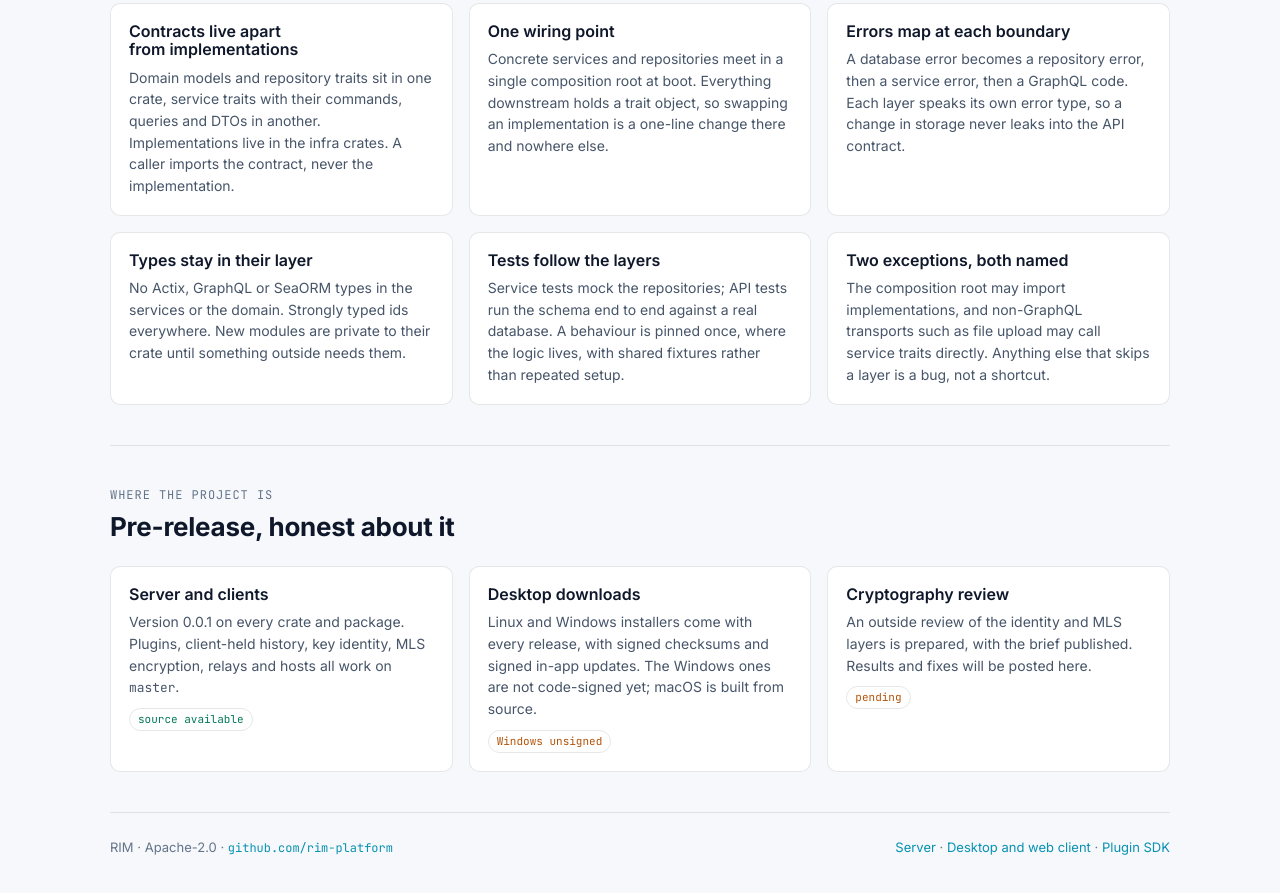
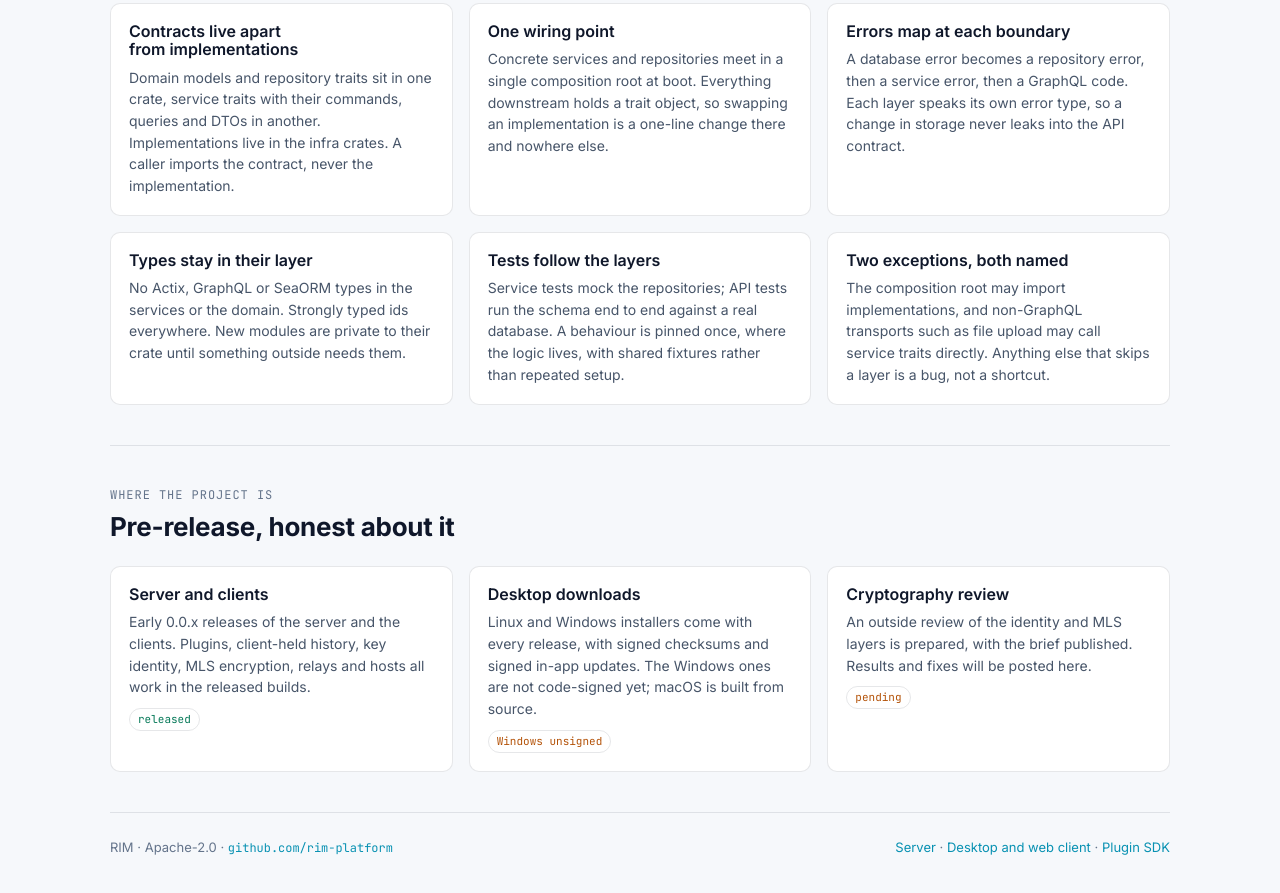
Before and after one commit to rim-platform/rim-platform.github.io, a website: page index.html in a window 1280 px wide. Shown: the part 6831-7724 px from the top of the page. Drawn offline with Linux system fonts and the light colour scheme.

Commit message:
Describe the released versions on the landing page
The status card still said version 0.0.1 and that everything only works
on master, while released builds of the server and clients are live.

```diff
--- a/index.html
+++ b/index.html
@@ -390,7 +390,7 @@ RIM_FEATURES_DISABLED=attachments,email</pre>
     <div class="eyebrow">Where the project is</div>
     <h2>Pre-release, honest about it</h2>
     <div class="status">
-      <div class="card"><h3>Server and clients</h3><p>Version 0.0.1 on every crate and package. Plugins, client-held history, key identity, MLS encryption, relays and hosts all work on <code>master</code>.</p><span class="pill ok">source available</span></div>
+      <div class="card"><h3>Server and clients</h3><p>Early 0.0.x releases of the server and the clients. Plugins, client-held history, key identity, MLS encryption, relays and hosts all work in the released builds.</p><span class="pill ok">released</span></div>
       <div class="card"><h3>Desktop downloads</h3><p>Linux and Windows installers come with every release, with signed checksums and signed in-app updates. The Windows ones are not code-signed yet; macOS is built from source.</p><span class="pill warm">Windows unsigned</span></div>
       <div class="card"><h3>Cryptography review</h3><p>An outside review of the identity and MLS layers is prepared, with the brief published. Results and fixes will be posted here.</p><span class="pill warm">pending</span></div>
     </div>
```
